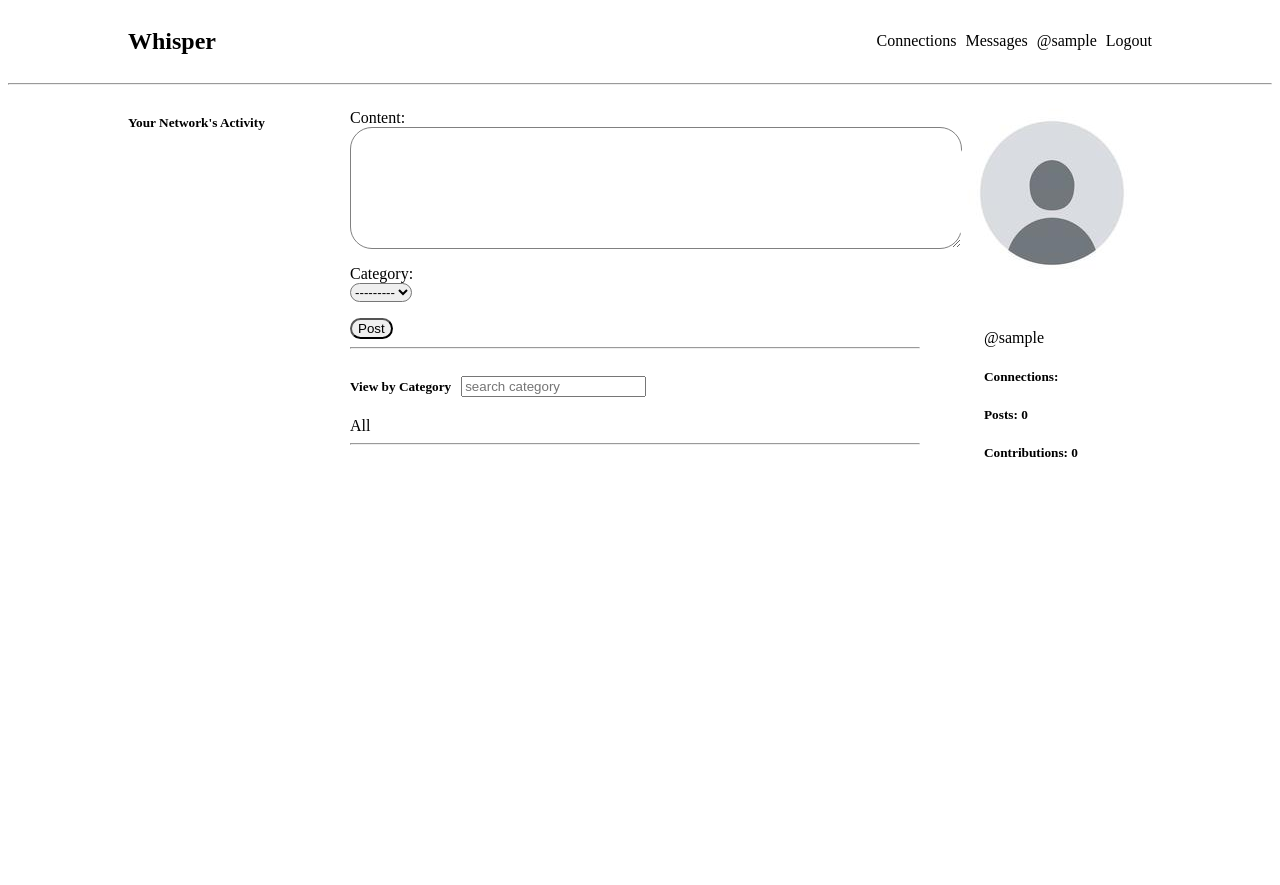
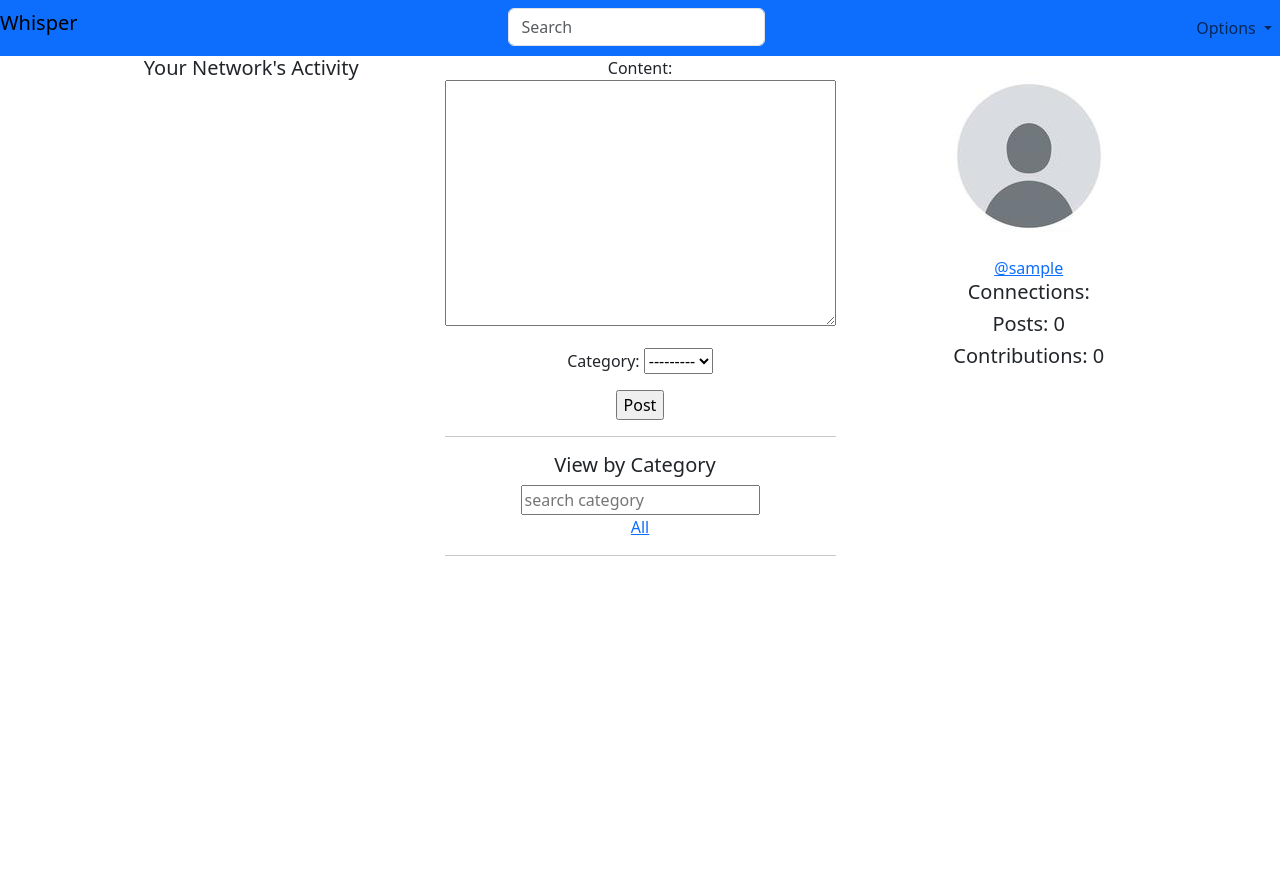
Before and after one commit to msrjr91/whisper, a Django app: page / in a window 1280 px wide. After the commit the page ends 556 px from the top, so only its background shows below. Run offline with Django 4.2, Linux system fonts and the light colour scheme; the visitor is signed in with stand-in values (Sample User, id 1); data comes from the database, SQL or seed files in the repository; data that the repository does not hold is empty.

Commit message:
initiated boostrap styling

```diff
--- a/whisper/templates/home.html
+++ b/whisper/templates/home.html
@@ -1,93 +1,18 @@
-
-
 {% extends 'main.html' %}
 
 
 {% block content %}
 
-<style>
-  .home-container {
-    display: grid;
-    grid-template-columns: 1fr 3fr 1fr;
-    gap: 2em;
-    height: 90vh;
-    width: 80vw;
-    margin-left: auto;
-    margin-right: auto;
-  }
-
-  .search-category {
-    display: flex;
-    align-items: center;
-
-  }
-
-  .categories {
-    width: 100%;
-    display: flex;
-    justify-content: space-between;
-    overflow-x: scroll;
-  }
-
-  .home-posts {
-    height: 90vh;
-  }
-
-  .all-posts {
-    height: 60%;
-    overflow: auto;
-  }
-
-  .all-posts::-webkit-scrollbar {
-    display: none;
-  }
-
-  #id_content {
-    display: block;
-    width: 100%;
-    height: 10vh;
-    border: 1px solid gray;
-    border-radius: 22px;
-    padding: 1.5em;
-  }
-
-  #id_category {
-    display: inline-block;
-    border-radius: 12px;
-  }
-  label {
-    display: block;
-  }
-  .post-input input {
-    display: inline-block;
-    border-radius: 12px;
-
-  }
-
-  .post-input p {
-    display: block;
-  }
-/*
-  .profile-view {
-    border: 1px solid black;
-  } */
-
-  .profile-view-info {
-    padding: 2rem;
-  }
-</style>
-
-<div class="home-container">
-
-  <div class="recent_feed">
+<div class="container text-center">
+  <div class="row">
+    <div class="col">
       {% if request.user.is_authenticated %}
       <h5>Your Network's Activity</h5>
       {% endif %}
     </div>
 
 
-
-  <div class="home-posts">
+    <div class="col">
       {% if request.user.is_authenticated %}
       <div class="post-input">
         <form method="Post" action="">
@@ -112,11 +37,13 @@
         <div class="category-item">
           <a href="{% url 'home' %}">All</a>
         </div>
+        <div class="">
           {% for category in categories %}
           <div class="category-item">
             <a href="{% url 'home' %}?q={{category.name}}">{{category.name}}</a>
           </div>
           {% endfor %}
+        </div>
       </div>
       <hr>
 
@@ -136,7 +63,7 @@
     </div>
 
 
-  <div class="profile-view">
+    <div class="col">
 
       {% if request.user.is_authenticated %}
       <img src={{request.user.profile.avatar.url}} style="height: 200px; width: 200px; object-fit: cover; border-radius: 50%;"/>
@@ -148,7 +75,7 @@
       </div>
       {% endif %}
     </div>
-
+  </div>
 </div>
 
 
--- a/whisper/templates/main.html
+++ b/whisper/templates/main.html
@@ -1,24 +1,84 @@
-<!DOCTYPE html>
-{% load static %}
+
+<!doctype html>
 <html lang="en">
   <head>
-  <meta charset="UTF-8">
-  <meta http-equiv="X-UA-Compatible" content="IE=edge">
-  <meta name="viewport" content="width=device-width, initial-scale=1.0">
-  <link rel="stylesheet" type="text/css" media="screen" href="{% static 'styles/main.css' %}">
+    <meta charset="utf-8">
+    <meta name="viewport" content="width=device-width, initial-scale=1">
     <title>Whisper</title>
-  <style>
-    /* * {
-      font-size: 1.5vh;
-    } */
-    a {
-      text-decoration: none;
-      color: black;
-    }
-  </style>
+    <link href="https://cdn.jsdelivr.net/npm/bootstrap@5.3.0-alpha3/dist/css/bootstrap.min.css" rel="stylesheet" integrity="sha384-KK94CHFLLe+nY2dmCWGMq91rCGa5gtU4mk92HdvYe+M/SXH301p5ILy+dN9+nJOZ" crossorigin="anonymous">
+    <script defer src="https://cdn.jsdelivr.net/npm/bootstrap@5.3.0-alpha3/dist/js/bootstrap.bundle.min.js" integrity="sha384-ENjdO4Dr2bkBIFxQpeoTz1HIcje39Wm4jDKdf19U8gI4ddQ3GYNS7NTKfAdVQSZe" crossorigin="anonymous"></script>
+    <!-- <script defer src="https://cdn.jsdelivr.net/npm/@popperjs/core@2.11.7/dist/umd/popper.min.js" integrity="sha384-zYPOMqeu1DAVkHiLqWBUTcbYfZ8osu1Nd6Z89ify25QV9guujx43ITvfi12/QExE" crossorigin="anonymous"></script>
+    <script defer src="https://cdn.jsdelivr.net/npm/bootstrap@5.3.0-alpha3/dist/js/bootstrap.min.js" integrity="sha384-Y4oOpwW3duJdCWv5ly8SCFYWqFDsfob/3GkgExXKV4idmbt98QcxXYs9UoXAB7BZ" crossorigin="anonymous"></script> -->
   </head>
   <body>
-  {% include 'navbar.html' %}
+
+      <nav class="navbar navbar-expand-lg bg-primary">
+          <button class="navbar-toggler" data-toggle="collapse" data-target="#navbarcollapse">
+              <span class="navbar-toggler-icon"></span>
+          </button>
+          <div class="collapse navbar-collapse" id="navbarcollapse">
+              <ul class="navbar-nav justify-content-between w-100">
+                  <li><a class="navbar-brand" href="/">Whisper</a></li>
+                  <li>
+                    <form class="d-flex" role="search">
+                      <input class="form-control me-2" type="search" placeholder="Search" aria-label="Search">
+                      <!-- <button class="btn btn-light" type="submit">Search</button> -->
+                    </form>
+                  </li>
+                  <li>
+                    <div class="dropdown justify-content-end">
+                      <a class="nav-link dropdown-toggle" href="#" role="button" data-bs-toggle="dropdown" aria-expanded="false">
+                        Options
+                      </a>
+                      <ul class="dropdown-menu">
+                        {% if request.user.is_authenticated %}
+                        <li><a class="dropdown-item" href="">Connections</a></li>
+                        <li><a class="dropdown-item" href="#">Messages</a></li>
+                        <li><a class="dropdown-item" href="{% url 'profile' request.user.id %}">@{{request.user}}</a></li>
+                        <li><a class="dropdown-item" href="{% url 'signout' %}">Logout</a></li>
+                        {% else %}
+                        <li><a class="dropdown-item" href="{% url 'signin' %}">Login</a></li>
+                        {% endif %}
+                      </ul>
+                    </div>
+                  </li>
+              </ul>
+          </div>
+      </nav>
+
+
+
+<!--
+    <nav class="navbar navbar-expand-lg bg-primary">
+      <div class="container-fluid">
+        <a class="navbar-brand" href="/">Whisper</a>
+
+        <div class="collapse navbar-collapse" id="navbarSupportedContent">
+          <form class="d-flex" role="search">
+            <input class="form-control me-2" type="search" placeholder="Search" aria-label="Search">
+            <button class="btn btn-light" type="submit">Search</button>
+          </form>
+
+          <div class="dropdown justify-content-end">
+            <a class="nav-link dropdown-toggle" href="#" role="button" data-bs-toggle="dropdown" aria-expanded="false">
+              Options
+            </a>
+            <ul class="dropdown-menu">
+              {% if request.user.is_authenticated %}
+              <li><a class="dropdown-item" href="">Connections</a></li>
+              <li><a class="dropdown-item" href="#">Messages</a></li>
+              <li><a class="dropdown-item" href="{% url 'profile' request.user.id %}">@{{request.user}}</a></li>
+              <li><a class="dropdown-item" href="{% url 'signout' %}">Logout</a></li>
+              {% else %}
+              <li><a class="dropdown-item" href="{% url 'signin' %}">Login</a></li>
+              {% endif %}
+            </ul>
+
+          </div>
+
+        </div>
+      </div>
+    </nav> -->
 
     {% if messages %}
     <ul class="messages">
@@ -28,8 +88,11 @@
     </ul>
     {% endif %}
 
+    <div class="main-container">
     {% block content %}
 
     {% endblock %}
+    </div>
+
   </body>
 </html>
--- a/whisper/templates/navbar.html
+++ b/whisper/templates/navbar.html
@@ -1,14 +1,17 @@
+  <!-- {% include 'navbar.html' %} -->
+
 <style>
 
-  .navigate {
+  /* .navigate {
     display: flex;
     align-items: center;
     justify-content: space-between;
     margin: 0;
-    width: 80vw;
     margin-left: auto;
     margin-right: auto;
-  }
+    padding-left: 1em;
+    padding-right: 1em;
+  } */
 
 
 </style>
--- a/whisper/whisper_api/forms.py
+++ b/whisper/whisper_api/forms.py
@@ -1,5 +1,4 @@
 from django.forms import ModelForm
-from django import forms
 from .models import Post, Profile
 
 class PostForm(ModelForm):
@@ -8,6 +7,10 @@ class PostForm(ModelForm):
     fields = '__all__'
     exclude = ['user', 'commented']
 
+    # widgets = {
+    #   'content': form.TextInput
+    # }
+
 class UpdateProfileForm(ModelForm):
   class Meta:
     model = Profile
--- a/whisper/whisper_api/views.py
+++ b/whisper/whisper_api/views.py
@@ -64,6 +64,10 @@ def register(request):
 def home(request):
   q = request.GET.get('q') if request.GET.get('q') != None else ''
   posts = Post.objects.filter(category__name__icontains=q)
+  comments = Comment.objects.all()
+  my_follows = Profile.objects.get(user=request.user.id)
+  print('MY FOLLOWS:', my_follows.id)
+
   categories = Category.objects.all()
 
   post_count = None
@@ -86,6 +90,7 @@ def home(request):
              'categories': categories,
              'post_count': post_count,
              'comment_count': comment_count,
+             'comments': comments,
              }
 
   return render(request, 'home.html', context)
@@ -161,7 +166,7 @@ def profile(request, pk):
   post_count = len(user.post_set.all())
   comment_count = len(user.comment_set.all())
   profile = Profile.objects.get(user_id=pk)
-  print("The PROFILE IS", profile)
+  print("The PROFILE IS", profile.avatar.url)
 
   if request.method == "POST":
     current_profile = request.user.profile
```
Also changed, not shown: whisper/templates/profile.html (+21 -45 lines), 1 other file. Lines whose indentation alone changed are shown as unchanged.
